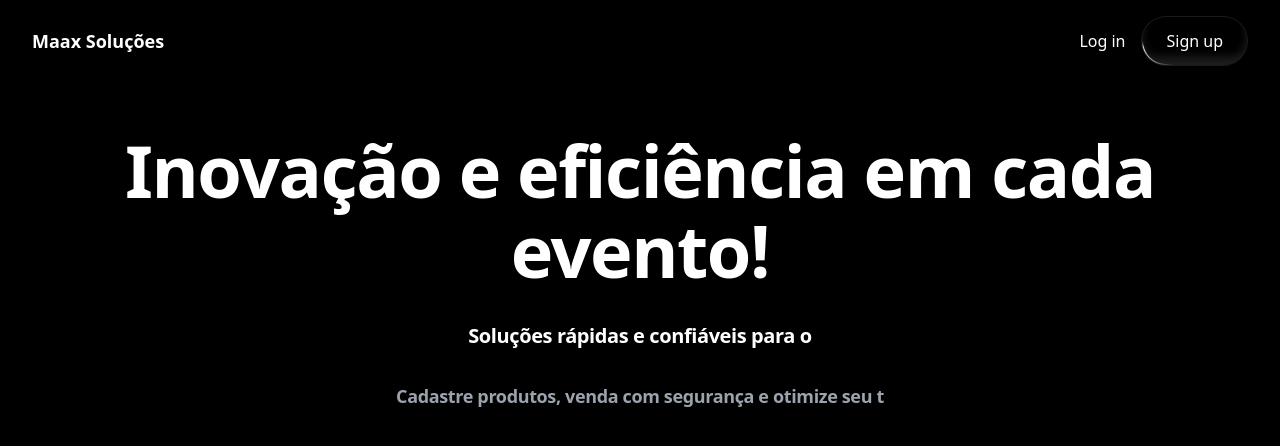
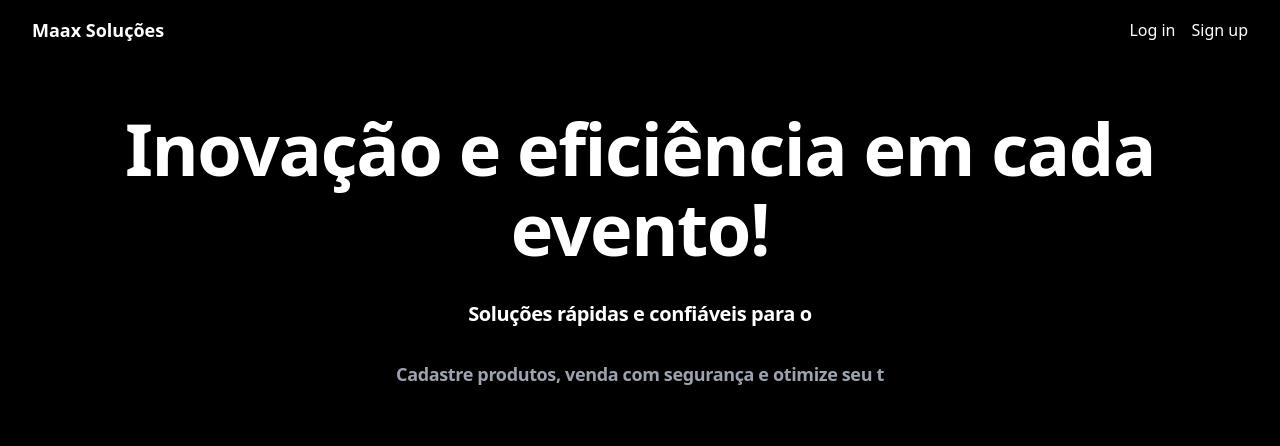
Before and after one commit to Alex-Teotonio/maaxsolucoes-web, a Next.js app: page / in a window 1280 px wide. Shown: the top 446 px of the page. Built offline with nearby package versions, Linux system fonts and the light colour scheme.

Commit message:
Remover ShimmerButton

```diff
--- a/src/app/page.tsx
+++ b/src/app/page.tsx
@@ -17,9 +17,9 @@ export default function Home() {
             <Link href="/login" className="hover:text-gray-300">
               Log in
             </Link>
-            <ShimmerButton shimmerColor="#ffffff" background="rgba(0, 0, 0, 1)">
-              <Link href="/signup">Sign up</Link>
-            </ShimmerButton>
+            {/* <ShimmerButton shimmerColor="#ffffff" background="rgba(0, 0, 0, 1)"> */}
+            <Link href="/signup">Sign up</Link>
+            {/* </ShimmerButton> */}
           </div>
         </div>
       </header>
```
